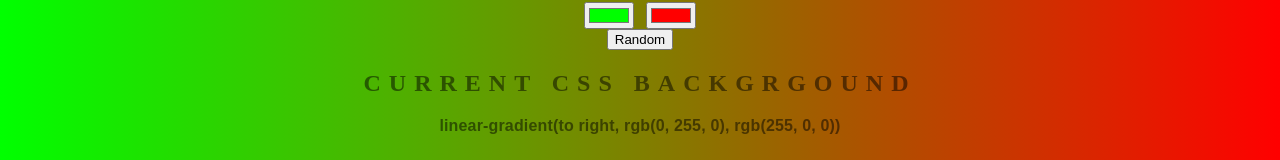
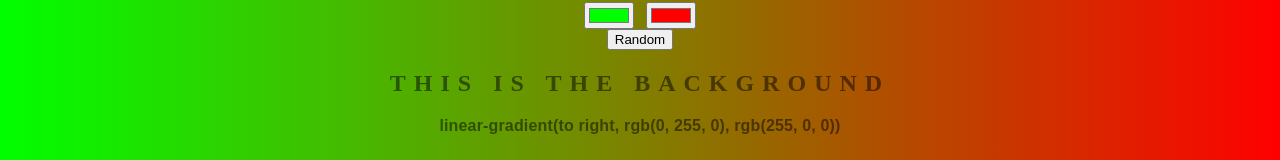
Before and after one commit to Jdave211/BackgroundGenerator, a plain HTML site: page index.html in a window 1280 px wide. Shown: the part 203-363 px from the top of the page. Drawn offline with Linux system fonts and the light colour scheme.

Commit message:
changing text

```diff
--- a/index.html
+++ b/index.html
@@ -9,7 +9,7 @@
     <input class="color2" type="color" name="color2" value="#ff0000">
     <br>
     <button id="random">Random</button>
-    <h2>Current CSS Backgrgound</h2>
+    <h2>This is the background</h2>
     <h3></h3>
 
     <script type = "text/javascript" src = "script.js"></script>
```
